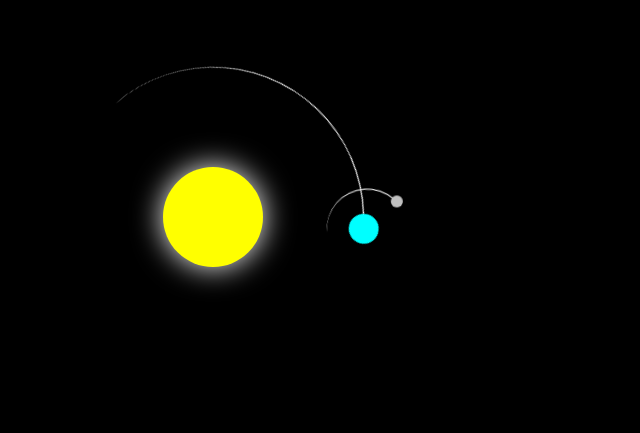
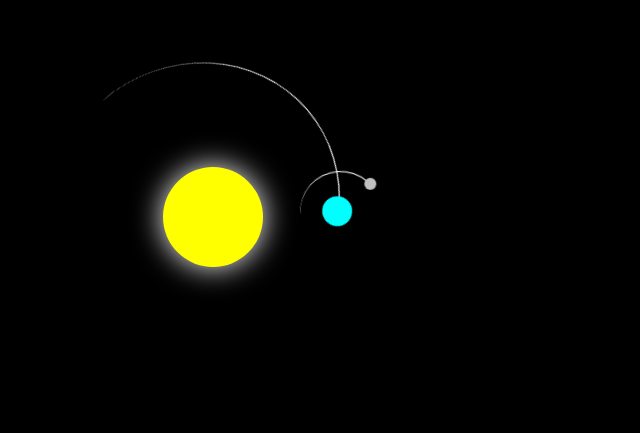
Before and after one commit to chetanrajput00000/Orbit, a plain HTML site: page index.html in a window 1280 px wide. Shown: the part 183-616 px from the top of the page, without its empty margins (0-640 px from the left). Drawn offline with Linux system fonts and the light colour scheme.

Commit message:
Update style.css

```diff
--- a/style.css
+++ b/style.css
@@ -36,9 +36,9 @@ body {
 }
 
 .earth {
-    top: 5em;
-    left: 5em;
-    width: 30em;
+    top: 4em;
+    left: 4em;
+    width: 28em;
     height: 30em;
     animation: orbit 36.5s linear infinite;
 }
```
